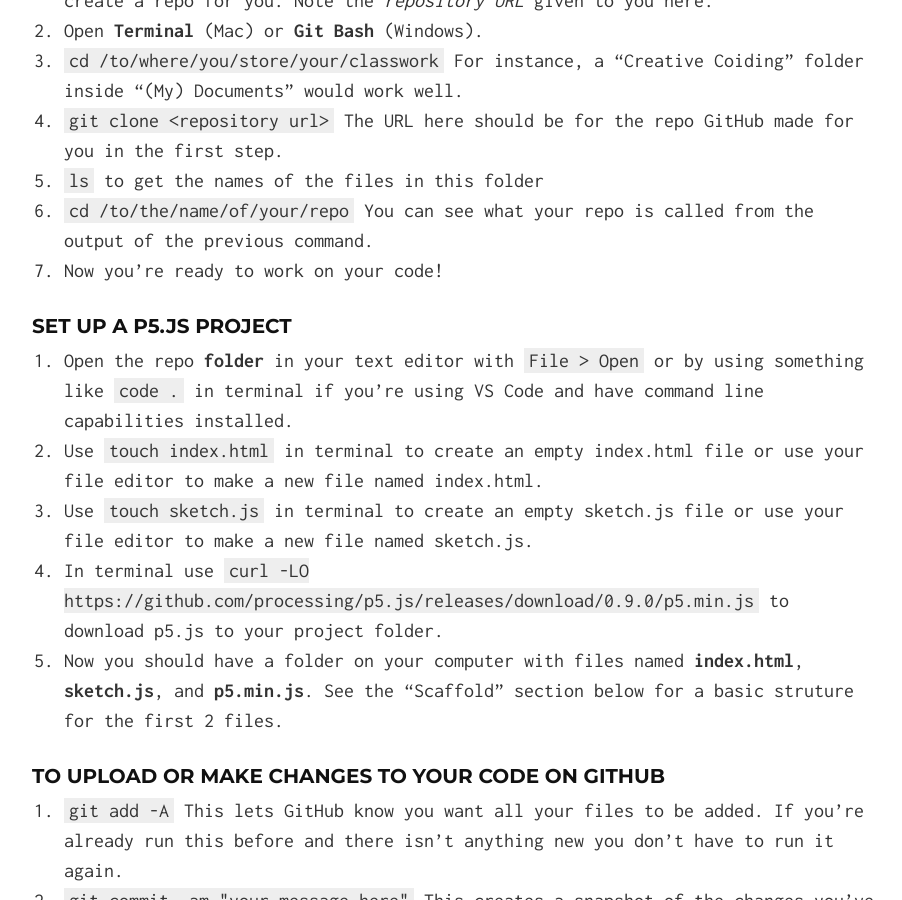
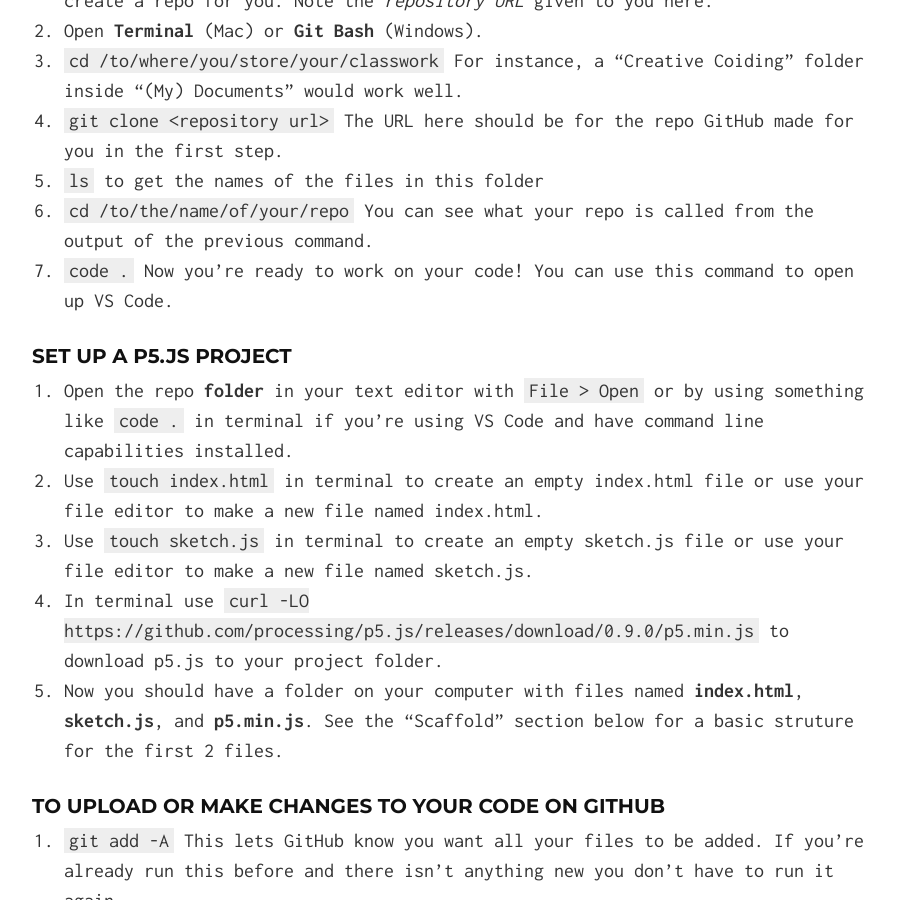
Before and after one commit to lsudigitalart/lsudigitalart.github.io, a Jekyll site: the page built from 2210/index.md, in a window 1280 px wide and 900 px high, scrolled down 2138 px. Shown: the whole window, without its empty margins (186-1088 px from the left). Built offline with Jekyll 4.4.1, drawn with Linux system fonts in a browser that asks for light colours; our own code applies the rules of GitHub Pages for plain Markdown files.

Commit message:
Update index.md

```diff
--- a/2210/index.md
+++ b/2210/index.md
@@ -46,7 +46,7 @@ ART 2210 Creative Coding is an applied course that focuses on creating internet
 1. `git clone <repository url>` The URL here should be for the repo GitHub made for you in the first step.
 1. `ls` to get the names of the files in this folder
 1. `cd /to/the/name/of/your/repo` You can see what your repo is called from the output of the previous command.
-1. Now you're ready to work on your code!
+1. `code .` Now you're ready to work on your code! You can use this command to open up VS Code.
 
 ### Set up a p5.js project
 1. Open the repo **folder** in your text editor with `File > Open` or by using something like `code .` in terminal if you're using VS Code and have command line capabilities installed.
```
